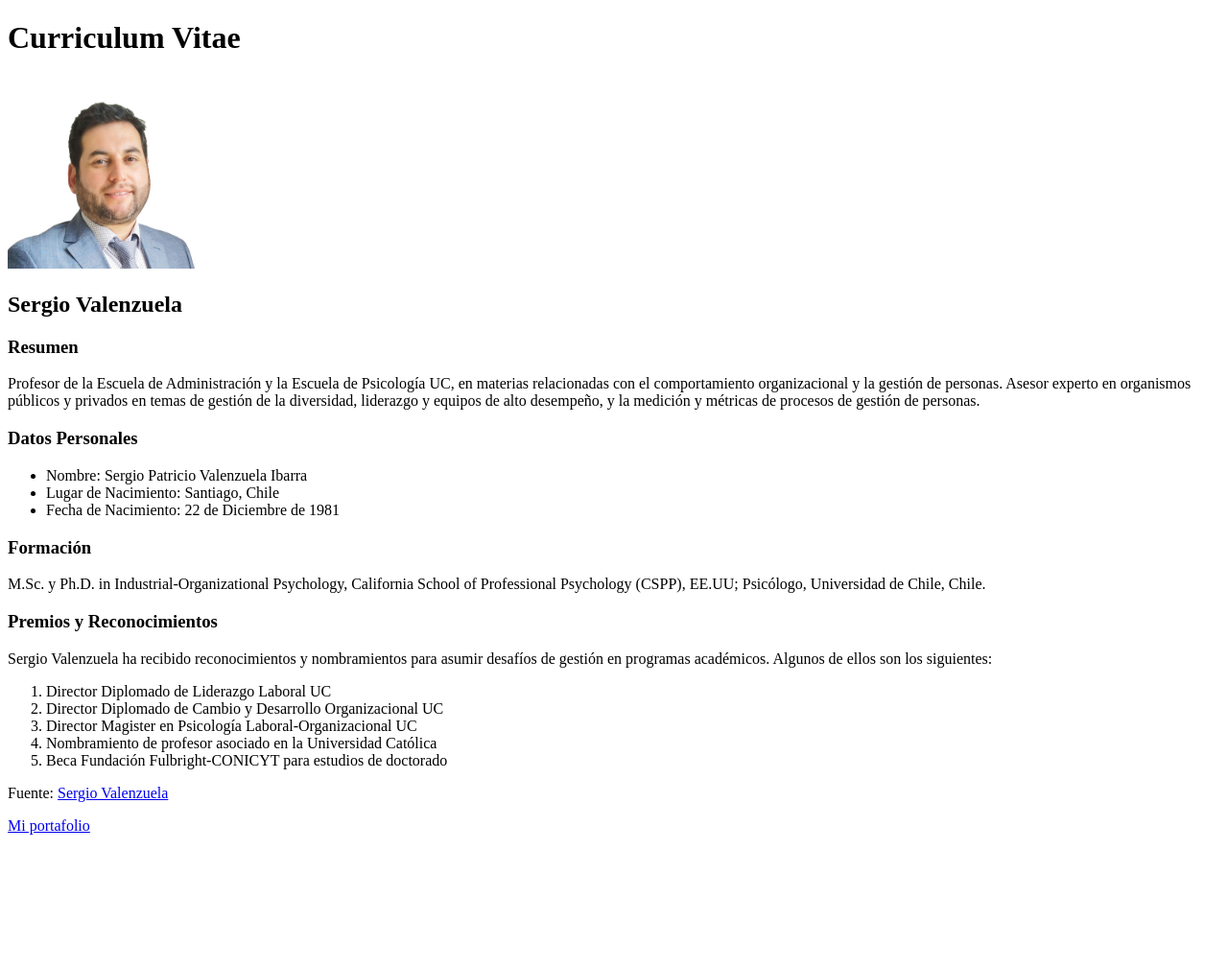
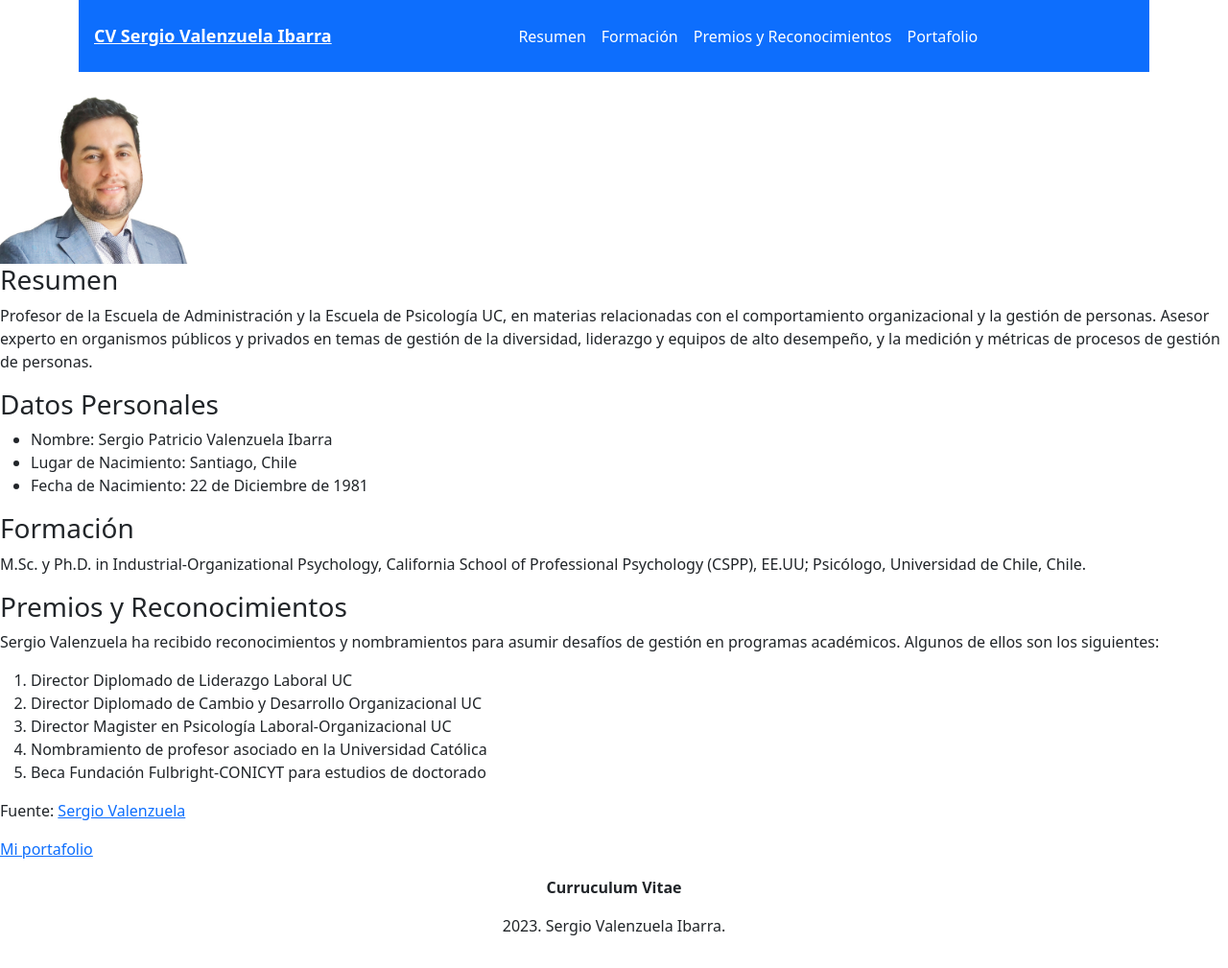
Before and after one commit to servaliba/servaliba.github.io, a plain HTML site: page index.html in a window 1280 px wide. Shown: the whole page at 96% size. Before the commit the page ends 878 px from the top, so only its background shows below. Drawn offline with nearby package versions, Linux system fonts and the light colour scheme.

Commit message:
Modificaciones

```diff
--- a/index.html
+++ b/index.html
@@ -6,12 +6,30 @@
     <meta name="viewport" content="width=device-width, initial-scale=1.0">
     <title>Curriculum de Sergio Valenzuela</title>
     <link rel="icon" type="image/png" href="./assets/imgs/Foto.jpg">
+    <link href="https://cdn.jsdelivr.net/npm/bootstrap@5.1.3/dist/css/bootstrap.min.css" rel="stylesheet" integrity="sha384-1BmE4kWBq78iYhFldvKuhfTAU6auU8tT94WrHftjDbrCEXSU1oBoqyl2QvZ6jIW3" crossorigin="anonymous">
+    <script src="https://cdn.jsdelivr.net/npm/bootstrap@5.1.3/dist/js/bootstrap.bundle.min.js" integrity="sha384-ka7Sk0Gln4gmtz2MlQnikT1wXgYsOg+OMhuP+IlRH9sENBO0LRn5q+8nbTov4+1p" crossorigin="anonymous"></script>
 </head>
 
 <body>
-<h1>Curriculum Vitae</h1>
+    <div class="container">
+        <nav class="navbar navbar-expand-lg navbar-light bg-primary">
+        <a class="navbar-collapse p-3" href="#" style="color: white; font-weight: bold; font-size: large;">CV Sergio Valenzuela Ibarra</a>
+        <button class="navbar-toggler" type="button" data-bs-toggle="collapse" data-bs-target="#navbarNavAltMarkup" aria-controls="navbarNavAltMarkup" aria-expanded="false" aria-label="Toggle navigation">
+        <span class="navbar-toggler-icon"></span>
+        </button>
+        <div class="collapse navbar-collapse" id="navbarNavAltMarkup">
+        <div class="navbar-nav">
+        <a class="nav-link active" aria-current="page" href="#" style="color: white;">Resumen</a>
+        <a class="nav-link" href="#" style="color: white;">Formación</a>
+        <a class="nav-link" href="#" style="color: white;">Premios y Reconocimientos</a>
+        <a class="nav-link disabled" style="color: white;">Portafolio</a>
+        </div>
+        </div>
+        </nav>
+        </div>
+
 <img src="./assets/imgs/Foto.jpg" alt="Foto Profesor Sergio Valenzuela" width="200px">
-<h2>Sergio Valenzuela</h2>
+
 
 <h3>Resumen</h3>
 
@@ -46,5 +64,12 @@
 
 <a href="portafolio.html">Mi portafolio</a>
 
+<footer>
+    <div class="container p-3">
+    <p style="text-align: center; font-weight: bolder;">Curruculum Vitae</p>
+    <p style="text-align: center;">2023. Sergio Valenzuela Ibarra.</p>
+    </div>
+    </footer>
+
 </body>
 </html>
```
